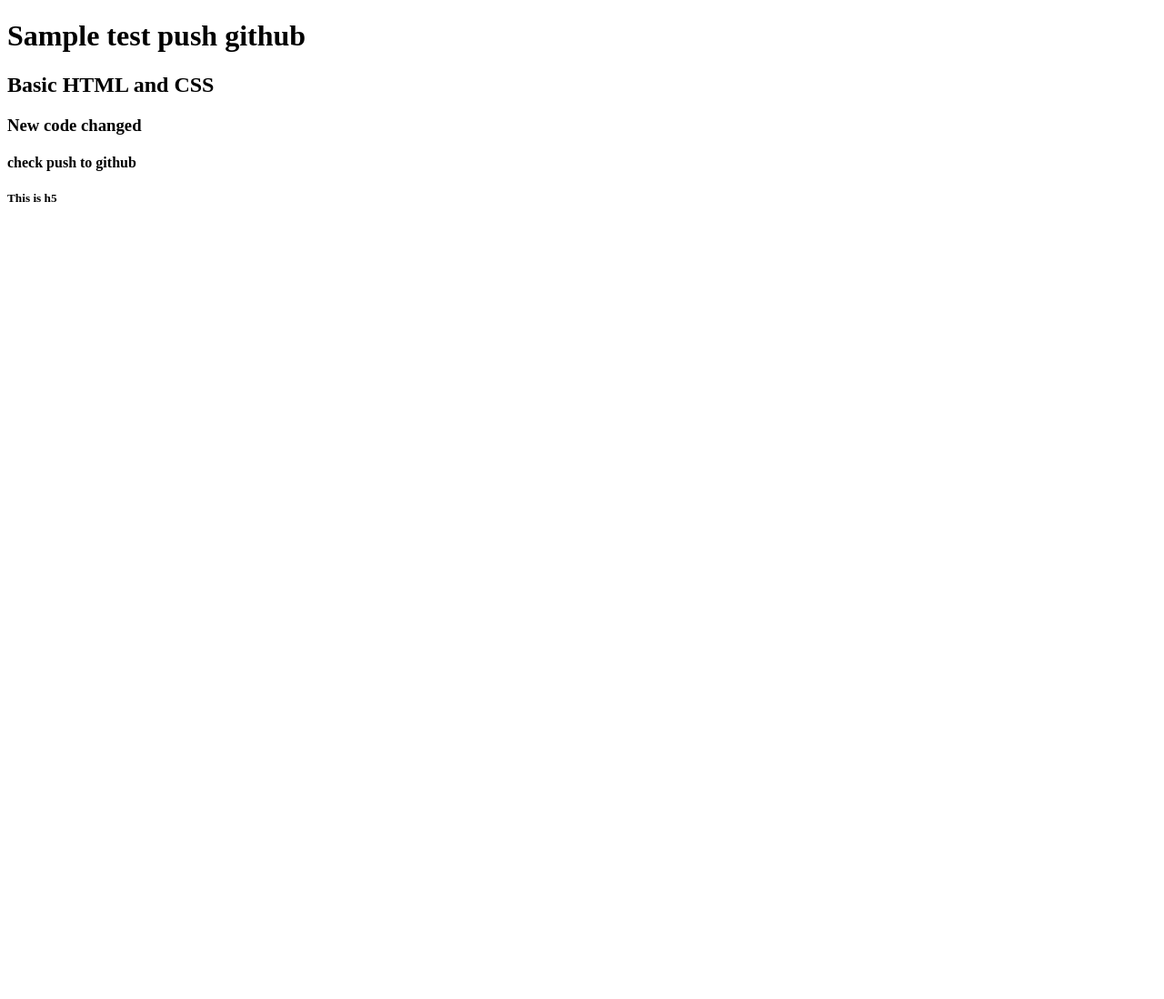
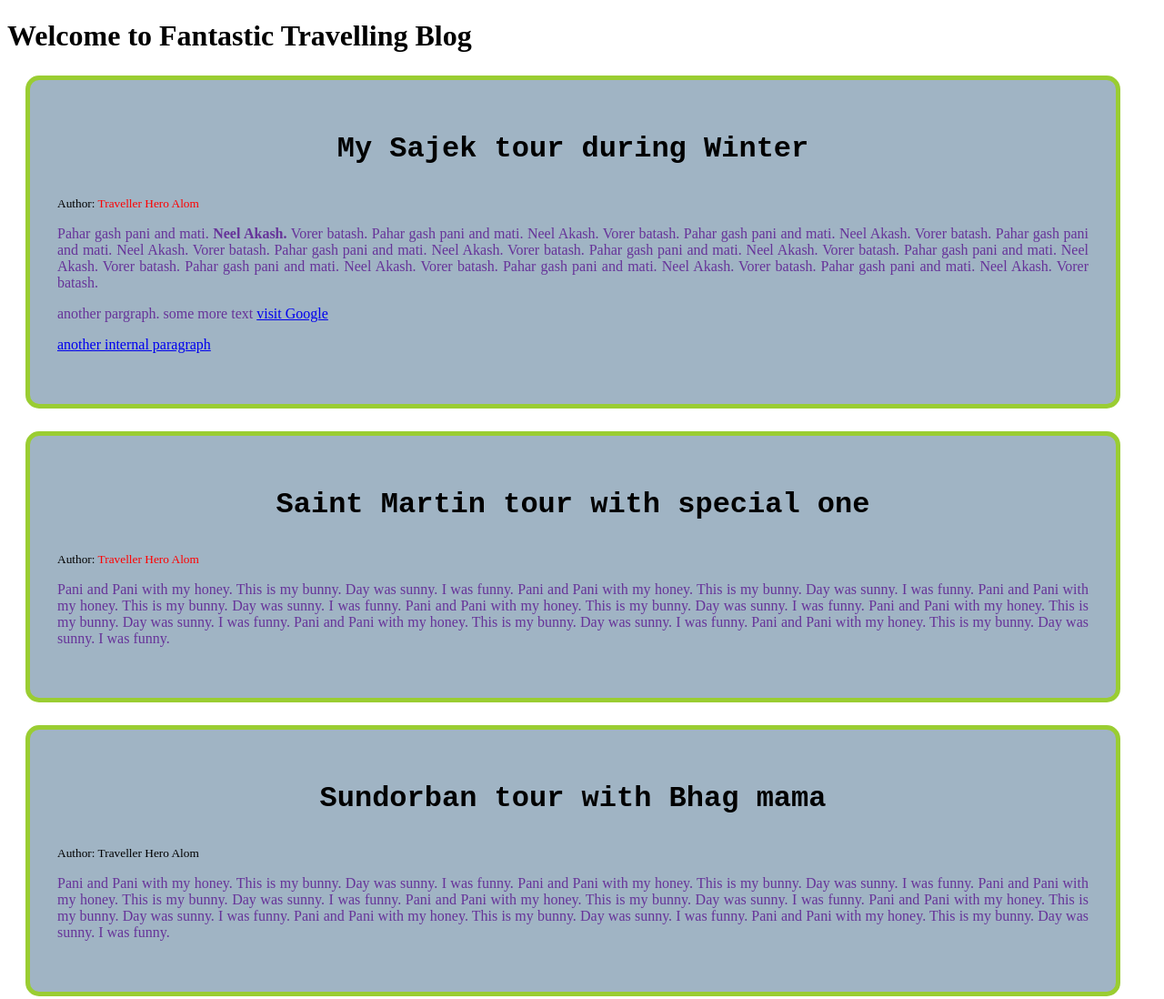
Before and after one commit to Aminul2022/basic-html-css, a plain HTML site: page index.html in a window 1280 px wide. Shown: the whole page at 91% size. Before the commit the page ends 800 px from the top, so only its background shows below. Drawn offline with Linux system fonts and the light colour scheme.

Commit message:
added Travel blog sample

```diff
--- a/index.html
+++ b/index.html
@@ -4,15 +4,135 @@
     <meta charset="UTF-8">
     <meta http-equiv="X-UA-Compatible" content="IE=edge">
     <meta name="viewport" content="width=device-width, initial-scale=1.0">
-    <title>basic HTML CSS sample project</title>
+    <title>Fantastic Travelling Blog</title>
+
+    <style>
+        .blog{
+            background-color: rgba(125, 152, 175, 0.729);
+            border: 5px solid yellowgreen;   /* border takes three parameters*/
+            border-radius: 15px; /* border-radius is used to make curve in corner sides*/
+            /* margin: 40px 10px 80px 100px;*/
+            margin-top: 25px;
+            margin-left: 20px;
+            margin-right: 40px;
+            margin-bottom: 20px;
+          /* padding: 20px 40px 30px 50px; */ /*clockwise value will be assigned if 4 values given*/
+            padding-left: 30px;
+            padding-right: 30px;
+            padding-top: 25px;
+            padding-bottom: 40px;
+
+        }
+
+        .author-name{
+            color: red;
+        }
+
+        .blog-title{
+            text-align: center;
+            font-size: 2em;
+            font-family: 'Courier New', Courier, monospace;
+            font-weight: 700;
+        }
+
+        .blog p{
+            color: rebeccapurple;
+            text-align: justify;
+        }
+
+    </style>
+
 </head>
 <body>
 
-    <h1>Sample test push github</h1>
-    <h2>Basic HTML and CSS</h2>
-    <h3>New code changed</h3>
-    <h4>check push to github</h4>
-    <h5>This is h5</h5>
+    <!--
+        Home work: Difference between Inline and block elements in CSS?
+        Text Align, Display, Inline, Block, Inline-Block.
+        Inline elements: <span>, <small>, anchor <a>, <b>, <button>, <img>, <input>
+                      Inline elements never start from a new line and only cover the width
+                      according to the size of bounded tags in the HTML element
+        Block elements: <div>, paragraph <p>, <h1><h6>
+                      Block elements in HTML begin on a new line and occupy the complete horizontal space of its parent element
+                      and have the same height as the content
+     -->
+
+    <!--
+        Padding, Different Ways To Set Padding, CSS Box Model.
+        padding: create space around an element's content, inside of any defined borders
+
+        CSS Box Model: Any container how much space will be taken depends on 4 things
+        1. width and height property for content
+        2. padding property
+        3. border property
+        4. margin property
+
+     -->
+
+    <!--
+        Border, Border Radius, Margin, Different Ways To Set Margin.
+        Margin: Margin used to create gaps among website pages walls
+            margin: 40px 10px 80px 100px;
+            margin-top: 25px;
+            margin-left: 20px;
+            margin-right: 40px;
+            margin-bottom: 20px;
+
+     -->
+
+    <!--
+        Style A Group Of Elements, Style A Small Portion Of Text.
+        Inside <div></div> put all other tags to create a separate container for each section.
+        Then can play with CSS colors or different things
+     -->
+
+    <h1>Welcome to Fantastic Travelling Blog</h1>
+
+    <div class="blog">
+        <h3 class="blog-title">My Sajek tour during Winter</h3>
+        <small>Author: <span class="author-name">Traveller Hero Alom</span> </small>
+        <p> Pahar gash pani and mati. <strong>Neel Akash.</strong> Vorer batash.
+            Pahar gash pani and mati. Neel Akash. Vorer batash.
+            Pahar gash pani and mati. Neel Akash. Vorer batash.
+            Pahar gash pani and mati. Neel Akash. Vorer batash.
+            Pahar gash pani and mati. Neel Akash. Vorer batash.
+            Pahar gash pani and mati. Neel Akash. Vorer batash.
+            Pahar gash pani and mati. Neel Akash. Vorer batash.
+            Pahar gash pani and mati. Neel Akash. Vorer batash.
+            Pahar gash pani and mati. Neel Akash. Vorer batash.
+            Pahar gash pani and mati. Neel Akash. Vorer batash.
+        </p>
+        <p>
+            another pargraph. <span>some more text</span> <a href="www.google.com"> visit Google <p>another internal paragraph</p></a>
+        </p>
+    </div>
+
+    <div class="blog">
+        <h3 class="blog-title">Saint Martin tour with special one</h3>
+        <small>Author: <span class="author-name">Traveller Hero Alom</span></small>
+        <p>
+            Pani and Pani with my honey. This is my bunny. Day was sunny. I was funny.
+            Pani and Pani with my honey. This is my bunny. Day was sunny. I was funny.
+            Pani and Pani with my honey. This is my bunny. Day was sunny. I was funny.
+            Pani and Pani with my honey. This is my bunny. Day was sunny. I was funny.
+            Pani and Pani with my honey. This is my bunny. Day was sunny. I was funny.
+            Pani and Pani with my honey. This is my bunny. Day was sunny. I was funny.
+            Pani and Pani with my honey. This is my bunny. Day was sunny. I was funny.
+        </p>
+    </div>
+
+    <div class="blog">
+        <h3 class="blog-title">Sundorban tour with Bhag mama</h3>
+        <small>Author: Traveller Hero Alom</small>
+        <p>
+            Pani and Pani with my honey. This is my bunny. Day was sunny. I was funny.
+            Pani and Pani with my honey. This is my bunny. Day was sunny. I was funny.
+            Pani and Pani with my honey. This is my bunny. Day was sunny. I was funny.
+            Pani and Pani with my honey. This is my bunny. Day was sunny. I was funny.
+            Pani and Pani with my honey. This is my bunny. Day was sunny. I was funny.
+            Pani and Pani with my honey. This is my bunny. Day was sunny. I was funny.
+            Pani and Pani with my honey. This is my bunny. Day was sunny. I was funny.
+        </p>
+    </div>
 
 </body>
 </html>
```
